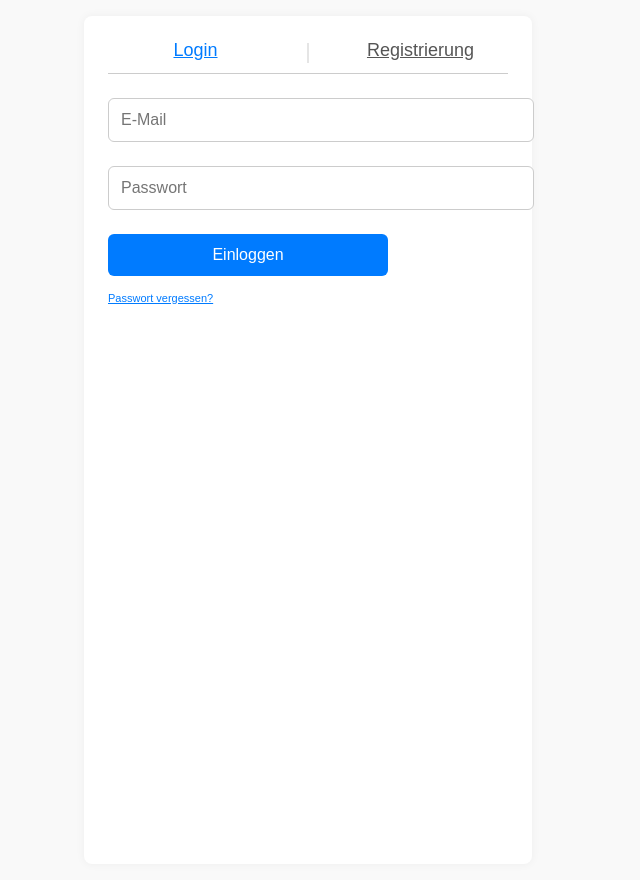
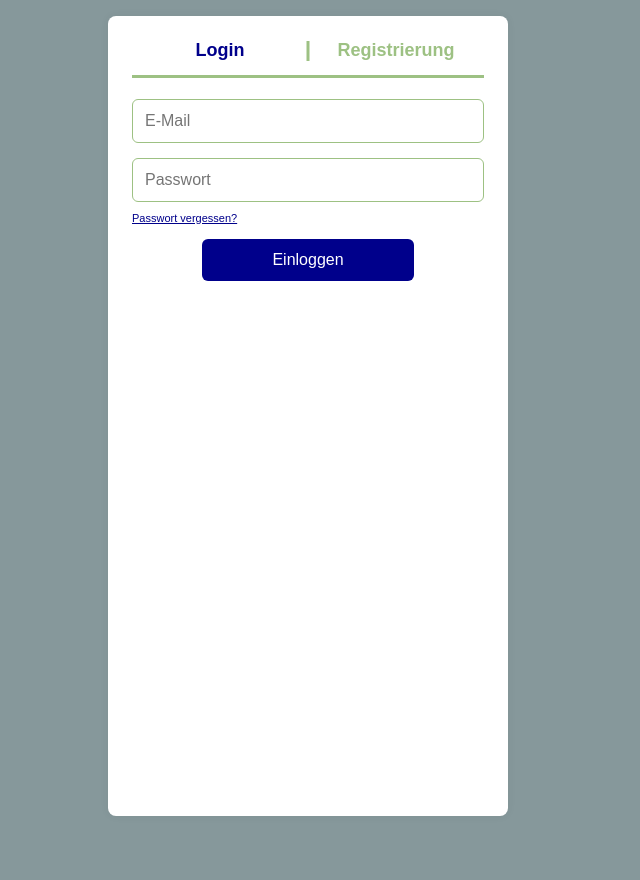
Before and after one commit to JJP04/SkSy-Gruppe-C, a Flask app: page /login in a window 1280 px wide. Shown: the whole page, without its empty margins (332-972 px from the left). After the commit the page ends 816 px from the top, so only its background shows below. Run offline with Flask 3, Linux system fonts and the light colour scheme.

Commit message:
HTML und CSS Anpassungen

```diff
--- a/rezeptapp/app/static/style.css
+++ b/rezeptapp/app/static/style.css
@@ -0,0 +1,186 @@
+/*Grundlayout Hintergrund*/
+body {
+    font-family: Arial, sans-serif;
+    margin: 0;
+    padding: 16px;
+    background-color: #86989B !important;
+}
+
+* {
+    box-sizing: border-box;
+}
+
+
+/*Grundlegender Container*/
+.container {
+    max-width: 400px;
+    margin: auto;
+    background: white;
+    padding: 24px;
+    border-radius: 8px;
+    box-shadow: 0 0 10px rgba(0, 0, 0, 0.05);
+    min-height: 100vh; /*minimal ganzer Bildschirm, bei scrollen Container vergrößern*/
+}
+
+input {
+    width: 100%;
+    padding: 12px;
+    font-size: 16px;
+    border-radius: 6px;
+    border: 1.5px solid #9DC183;
+    margin-top: 15px; /* fester Abstand nach oben */
+    margin-bottom: 0; /* unten standardmäßig kein Abstand */
+}
+
+button {
+    width: 60%;
+    margin: 15px auto;
+    padding: 12px;
+    font-size: 16px;
+    border-radius: 6px;
+    border: none;
+    background-color: #00008B;
+    color: white;
+    cursor: pointer;
+    display: block;
+}
+
+button:hover {
+    background-color: #0056b3;
+}
+
+/*Grundstruktur Tabaufbau*/
+.top-selection {
+    display: flex; /*horizontale Anordung*/
+    align-items: center; /*richtet Tabs vertikal zentriert aus*/
+    margin-bottom: 6px;
+    font-size: 18px;
+    border-bottom: 3px solid #9DC183;
+    padding-bottom: 14px;
+}
+
+/*Seiten Überschrift*/
+.tab {
+    white-space: nowrap;
+    display: flex;
+    justify-content: center;
+    align-items: center;
+    color: #9DC183;
+    font-weight: bold;
+}
+
+/*Tab Design*/
+.tab.link {
+    width: 50%;
+    color: #9DC183;
+    cursor: pointer;
+    text-decoration: none;
+}
+
+/*Ausgewählten Tab hervorheben*/
+.tab.active {
+    color: #00008B;
+}
+
+/*Trennstrich*/
+.divider {
+    position: absolute;
+    left: 50%;
+    transform: translateX(-50%);
+    width: 3px;
+    height: 20px;
+    background-color: #9DC183;
+}
+
+hr {
+    border: none;
+    height: 3px;
+    background-color: #9DC183;
+    margin-top: 24px;
+    margin-bottom: 10px;
+    width: 100%;
+}
+
+
+label {
+    font-weight: bold;
+    display: block;
+    margin-top: 15px;
+    font-size: 15px;
+    color: #00008B;
+}
+
+h4,
+a.h4 {
+    margin-top: 10px;
+    font-size: 11px;
+    color: #00008B;
+    display: inline-block;
+}
+
+
+/*Dashboard Button*/
+
+.top-right-btn {
+    position: absolute;
+    top: 12px;
+    right: 12px;
+
+    background-color: white;
+    color: black;
+    border: 1px solid black;
+    border-radius: 6px;
+    padding: 6px 10px;
+    font-size: 14px;
+    cursor: pointer;
+    transition: background-color 0.2s;
+}
+
+.top-right-btn:hover {
+    background-color: #f0f0f0;
+}
+
+/*Flashes - Fehlermeldungen*/
+.flashes {
+    list-style-type: none;
+    padding: 0;
+    margin-bottom: 16px;
+    color: red;
+}
+
+.flashes li.error {
+    color: red;
+}
+
+.flashes li.success {
+    color: green;
+}
+
+/*HTML ELEMENTE
+
+Element     |Beschreibung
+div	        |Block-Container(generisch)
+span	    |Inline-Container (generisch)
+p	        |Absatz
+h1–h6	    |Überschriften (von groß bis klein)
+a	        |Link
+ul	        |Ungeordnete Liste
+ol	        |Geordnete Liste
+li	        |Listenelement
+table	    |Tabelle
+tr	        |Tabellenzeile
+td	        |Tabellenzelle
+th	        |Tabellenüberschrift
+form	    |Formular
+input	    |Eingabefeld
+button	    |Knopf
+img	        |Bild
+header	    |Kopfbereich
+footer	    |Fußbereich
+nav	        |Navigation
+section	    |Abschnitt
+article	    |Artikel
+aside	    |Seitenleiste, Zusatzinfo
+main	    |Hauptinhalt
+label	    |Label für Formularfelder
+*/
--- a/rezeptapp/app/templates/login.html
+++ b/rezeptapp/app/templates/login.html
@@ -1,183 +1,81 @@
-<!DOCTYPE html>
-<html lang="de">
+<!-- Verbindung mit CSS-Dokument -->
 <head>
     <meta charset="UTF-8"/>
     <meta name="viewport" content="width=device-width, initial-scale=1.0"/>
     <title>Login</title>
-    <style> /*CSS*/
-    /* Mobile First Styles */
-    body {
-        font-family: Arial, sans-serif;
-        margin: 0;
-        padding: 16px;
-        background-color: #f9f9f9;
-    }
-    Ich
-    * {
-        box-sizing: border-box;
-    }
+    <link rel="stylesheet" href="{{ url_for('static', filename='style.css') }}">
+</head>
 
-    .container { /*weißer Kasten*/
-        max-width: 400px;
-        margin: auto;
-        background: white;
-        padding: 24px; /*Rand*/
-        border-radius: 8px;
-        box-shadow: 0 0 10px rgba(0, 0, 0, 0.05);
-        height: 100vh;
-    }
+<body>
+<div class="container">
 
-    .top-selection {
-        position: relative;
-        display: flex;
-        justify-content: space-between; /* Mittig ausrichten */
-        align-items: center;
-        gap: 50px; /* Abstand zwischen Elementen */
-        margin-bottom: 12px;
-        font-size: 18px;
-        user-select: none;
-        border-bottom: 1px solid #ccc; /* untere Trennerlinie */
-        padding-bottom: 8px;
-    }
-
-    /* Einzelne Tabs als Flex-Items */
-    .tab {
-        width: 50%; /* je Hälfte */
-        text-align: center;
-        display: flex;
-        justify-content: center;
-        align-items: center;
-        padding-bottom: 4px;
-
-        color: #555;
-        cursor: pointer;
-        transition: color 0.3s, border-color 0.3s;
-    }
-
-    /* Aktiver Tab mit blauer Linie unten und Farbe */
-    .tab.active {
-        border-color: #007bff;
-        color: #007bff;
-    }
-
-    /* Trennlinie zwischen den Tabs (außer beim letzten) */
-    .divider {
-        position: absolute; /* absolut positionieren */
-        left: 50%; /* horizontal Mitte vom Container */
-        transform: translateX(-50%); /* genau zentrieren */
-        width: 1px;
-        height: 20px;
-        justify-content: center; /* Mittig ausrichten */
-        background-color: #ccc;
-    }
-
-    input {
-        width: 100%;
-        margin: 12px 0;
-        padding: 12px;
-        font-size: 16px;
-        border-radius: 6px;
-        border: 1px solid #ccc;
-    }
-
-
-    button {
-        text-align: center;
-        width: 70%;
-        margin: 12px 0;
-        padding: 12px;
-        font-size: 16px;
-        border-radius: 6px;
-        border: 1px solid #ccc;
-        background-color: #007bff;
-        color: white;
-        border: none;
-
-    }
-
-    button:hover {
-        background-color: #0056b3;
-    }
-
-    h4,
-    a.h4 {
-        font-size: 11px;
-        color: #007bff;
-        margin-top: 0;
-        margin-bottom: 12px;
-        display: inline-block;
-    }
-
-    .flashes {
-    list-style-type: none;
-    padding: 0;
-    margin-bottom: 16px;
-    color: red;
-    }
-
-    .flashes li.error {
-    color: red;
-    }
-
-    .flashes li.success {
-        color: green;
-    }
-
-    </style>
-
-
-</head>
-<body>
-
-
-<div class="container">
-    <!-- Um Fehlermeldungen ausgeben zu können (gerne später noch eleganter implementieren) -->
-    {% with messages = get_flashed_messages(with_categories=true) %}
-      {% if messages %}
-        <ul class="flashes">
-          {% for category, message in messages %}
-            <li class="{{ category }}">{{ message }}</li>
-          {% endfor %}
-        </ul>
-      {% endif %}
-    {% endwith %}
-
+    {% if active_tab != 'passwortvergessen' and active_tab != 'passwortneu' %}
     <div class="top-selection">
         <a href="{{ url_for('auth.login', tab='login') }}"
-           class="tab {% if active_tab == 'login' %}active{% endif %}">Login</a>
+           class="tab link {% if active_tab == 'login' %}active{% endif %}">Login</a>
         <div class="divider"></div>
         <a href="{{ url_for('auth.login', tab='register') }}"
-           class="tab {% if active_tab == 'register' %}active{% endif %}">Registrierung</a>
+           class="tab link {% if active_tab == 'register' %}active{% endif %}">Registrierung</a>
     </div>
+    {% endif %}
+
+    <!-- LOGIN -->
     {% if active_tab == 'login' %}
     <form method="post">
-        <input type="hidden" name="login" value="1">  <!-- Um die verschiedenen Forms unterscheiden zu können -->
+        <input type="hidden" name="login" value="1">
         <input type="email" name="email" placeholder="E-Mail" required/>
         <input type="password" name="password" placeholder="Passwort" required/>
+        <a href="{{ url_for('auth.passwortvergessen') }}" class="h4">Passwort vergessen?</a>
         <button type="submit">Einloggen</button>
     </form>
-    <a href="{{ url_for('auth.pw_reset_start') }}" class="h4">Passwort vergessen?</a>
 
+    <!-- PASSWORT VERGESSEN -->
+    {% elif active_tab == 'passwortvergessen' %}
+    <h2 class="tab">Passwort zurücksetzen</h2>
+    <form method="post" action="{{ url_for('auth.passwortvergessen') }}">
+        <input type="hidden" name="pw_reset" value="3">
+        <input type="email" name="email" placeholder="E-Mail-Adresse" required>
+        <button type="submit">Weiter</button>
+    </form>
+
+    <!-- SICHERHEITSFRAGE BEANTWORTEN -->
+    {% elif active_tab == 'passwortneu' %}
+    <h2 class="tab">Sicherheitsfrage beantworten</h2>
+    <form method="post" action="{{ url_for('auth.passwortneu') }}">
+        <label>{{ question }}</label>
+        <input type="text" name="answer" placeholder="Antwort" required>
+        <label>Neues Passwort:</label>
+        <input type="password" name="new_password" placeholder="Neues Passwort" required>
+        <button type="submit">Passwort ändern</button>
+    </form>
+
+    <!-- REGISTRIEREN -->
     {% elif active_tab == 'register' %}
     <form method="post">
         <input type="hidden" name="register" value="2">
-        <input type="text" id="username" name="username"  placeholder="Benutzername" required>
+        <input type="text" id="username" name="username" placeholder="Benutzername" required>
         <input type="email" id="email" name="email" placeholder="E-Mail" required>
         <input type="password" id="password" name="password" placeholder="Password" required>
-        <input type="password" id="confirm_password" name="confirm_password" placeholder="Password bestätigen"required>
-
-        <!-- Zufällig ausgewählte Sicherheitsfragen -->
+        <input type="password" id="confirm_password" name="confirm_password" placeholder="Password bestätigen" required>
+        <hr>
+        <label>Sicherheitsfragen:</label>
         {% for question in questions %}
-          <label>Sicherheitsfrage {{ loop.index }}:</label>
-          <input type="text" name="question{{ loop.index }}" value="{{ question }}" readonly>
-          <input type="text" name="answer{{ loop.index }}" placeholder="Antwort {{ loop.index }}" required>
+        <input type="text" name="answer{{ loop.index }}" placeholder="{{ question }}" required>
         {% endfor %}
         <button type="submit" class="submit-btn">Registrieren</button>
     </form>
+    {% endif %}
 
-    {# gelöscht: {% elif active_tab == 'passwortVergessen'... %} #}
+    <!-- Fehlermeldungen -->
+    {% with messages = get_flashed_messages(with_categories=true) %}
+    {% if messages %}
+    <ul class="flashes">
+        {% for category, message in messages %}
+        <li class="{{ category }}">{{ message }}</li>
+        {% endfor %}
+    </ul>
+    {% endif %}
+    {% endwith %}
 
-    {% endif %}
 </div>
-
 </body>
```
Also changed, not shown: rezeptapp/app/auth.py (+12 -14 lines), rezeptapp/app/templates/dashboard.html (+5 -48 lines), rezeptapp/app/templates/reset_start.html (deleted, +0 -114 lines), rezeptapp/app/templates/reset_verify.html (deleted, +0 -124 lines), rezeptapp/app/instance/test.db.
